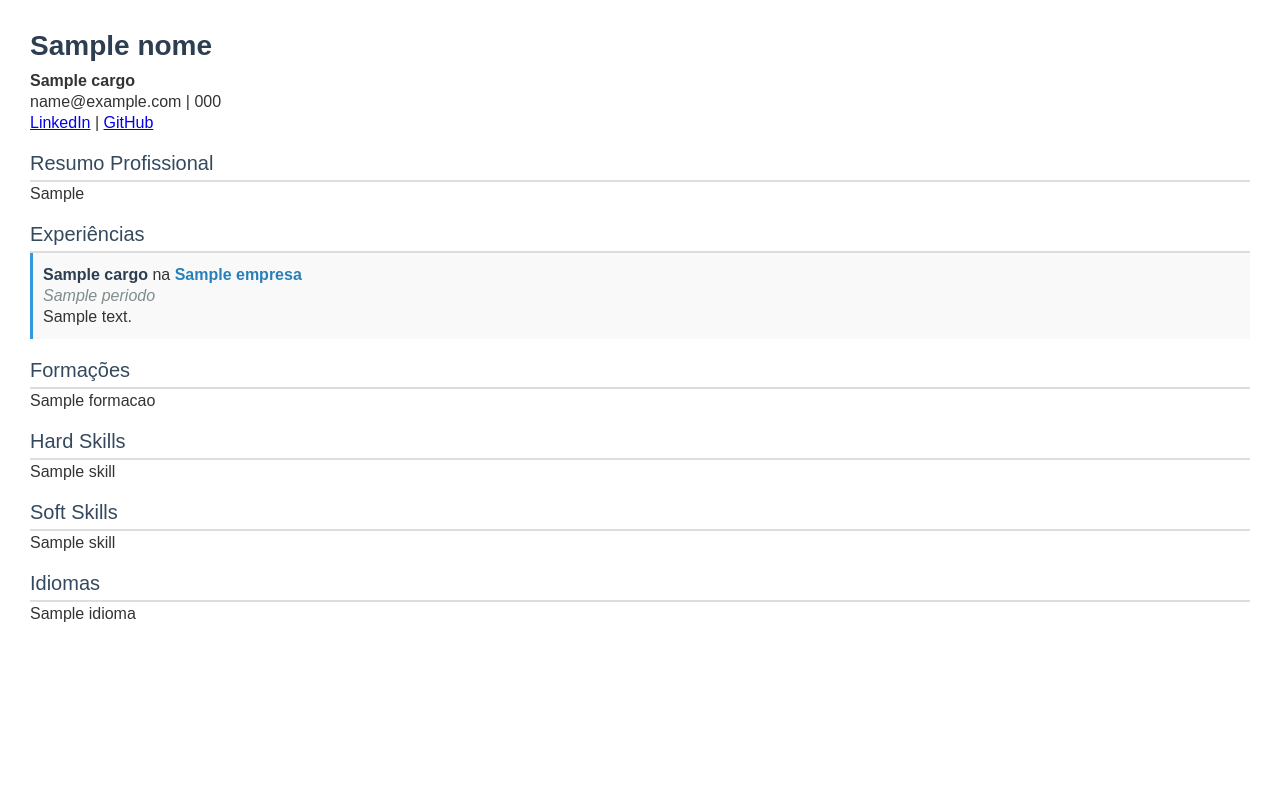
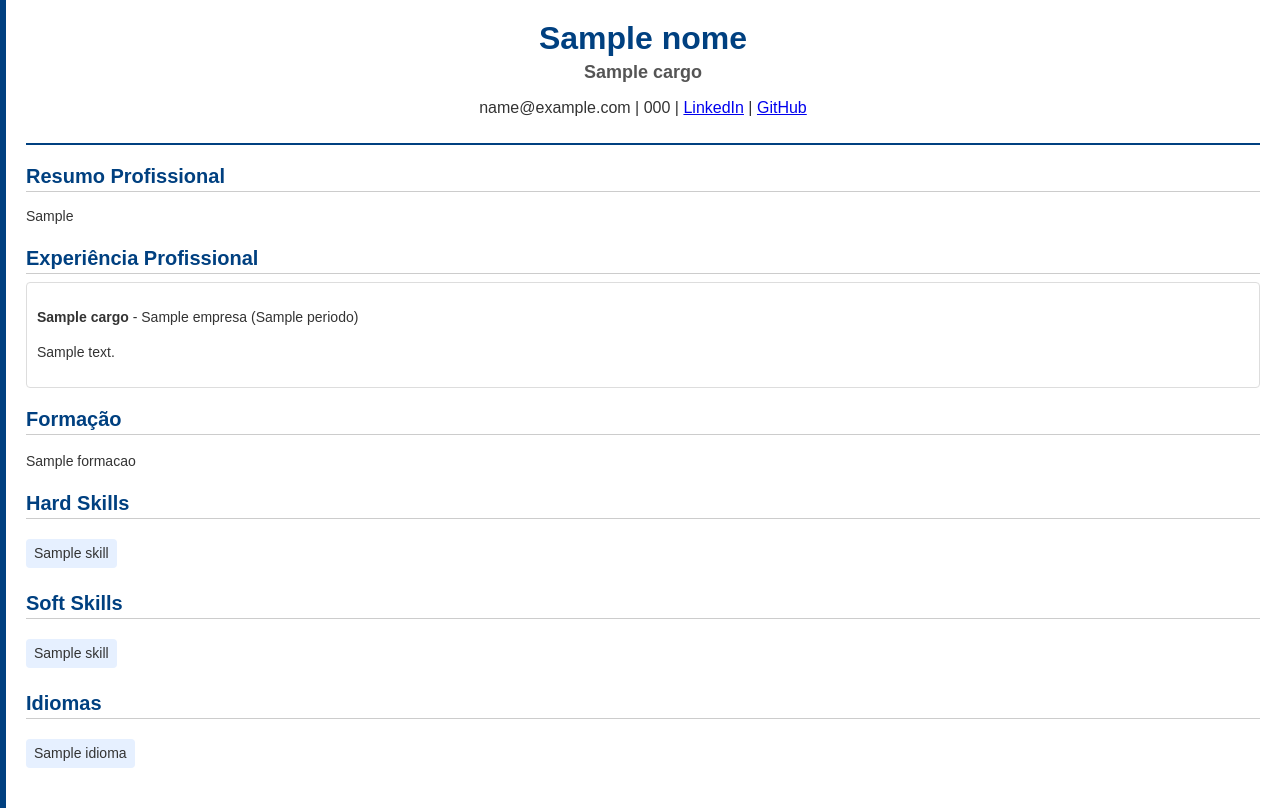
Before and after one commit to Amonvix/noats, a Python web app: template templates/model.html in a window 1280 px wide. Before the commit the page ends 622 px from the top, so only its background shows below. Run offline with Jinja, Linux system fonts and the light colour scheme; the template is opened without the code that fills it: most values are stand-ins (such as "Sample title", 1, 10 or a date in 2020).

Commit message:
Program finished

```diff
--- a/templates/model.html
+++ b/templates/model.html
@@ -1,80 +1,121 @@
 <!DOCTYPE html>
-<html lang="en">
+<html lang="pt-BR">
 <head>
 <meta charset="UTF-8">
-    <title>Currículo</title>
+<title>Currículo - {{ nome }}</title>
 <style>
   body {
     font-family: Arial, sans-serif;
-            margin: 30px;
+    margin: 0;
+    padding: 20px;
     color: #333;
+    border-left: 6px solid #004080;
+    padding-left: 20px;
   }
-        h1 {
-            font-size: 28px;
-            color: #2c3e50;
-            margin-bottom: 10px;
+  .header {
+    text-align: center;
+    padding-bottom: 10px;
+    border-bottom: 2px solid #004080;
   }
-        .section-title {
+  .header h1 {
+    margin: 0;
+    font-size: 32px;
+    color: #004080;
+  }
+  .header h2 {
+    margin: 5px 0 0;
+    font-size: 18px;
+    color: #555;
+  }
+  .section {
+    margin-top: 20px;
+  }
+  .section h3 {
+    margin-bottom: 8px;
+    color: #004080;
     font-size: 20px;
-            margin-top: 20px;
-            border-bottom: 2px solid #ddd;
-            padding-bottom: 5px;
-            color: #34495e;
+    border-bottom: 1px solid #ccc;
+    padding-bottom: 3px;
   }
-        .experiencia {
-            margin-bottom: 15px;
+  .section p, .section li {
+    font-size: 14px;
+    line-height: 1.5;
+  }
+  .skills-list, .experiences-list, .education-list, .languages-list {
+    list-style: none;
+    padding: 0;
+  }
+  .skills-list li, .languages-list li {
+    display: inline-block;
+    margin: 4px 6px 4px 0;
+    background-color: #e6f0ff;
+    padding: 4px 8px;
+    border-radius: 4px;
+  }
+  .experience-block {
+    border: 1px solid #ddd;
     padding: 10px;
-            border-left: 3px solid #3498db;
-            background-color: #f9f9f9;
-        }
-        .experiencia strong {
-            font-size: 16px;
-            color: #2c3e50;
-        }
-        .empresa {
-            font-weight: bold;
-            color: #2980b9;
-        }
-        .periodo {
-            font-style: italic;
-            color: #7f8c8d;
-        }
-        p {
-            margin: 3px 0;
+    margin-bottom: 12px;
+    border-radius: 4px;
   }
 </style>
 </head>
 <body>
+  <div class="header">
     <h1>{{ nome }}</h1>
-    <p><strong>{{ cargo }}</strong></p>
-    <p>{{ email }} | {{ telefone }}</p>
-    <p><a href="{{ linkedin }}">LinkedIn</a> | <a href="{{ github }}">GitHub</a></p>
+    <h2>{{ cargo }}</h2>
+    <p>{{ email }} | {{ telefone }} | <a href="{{ linkedin }}">LinkedIn</a> | <a href="{{ github }}">GitHub</a></p>
+  </div>
 
-    <div class="section-title">Resumo Profissional</div>
+  <div class="section">
+    <h3>Resumo Profissional</h3>
     <p>{{ resumo_profissional }}</p>
+  </div>
 
-    <div class="section-title">Experiências</div>
+  <div class="section">
+    <h3>Experiência Profissional</h3>
     {% for exp in experiencias %}
-    <div class="experiencia">
-        <p><strong>{{ exp.cargo }}</strong> na <span class="empresa">{{ exp.empresa }}</span></p>
-        <p class="periodo">{{ exp.periodo }}</p>
+    <div class="experience-block">
+      <p><strong>{{ exp.cargo }}</strong> - {{ exp.empresa }} ({{ exp.periodo }})</p>
       <p>{{ exp.descricao }}</p>
     </div>
     {% endfor %}
+  </div>
 
-    <div class="section-title">Formações</div>
+  <div class="section">
+    <h3>Formação</h3>
+    <ul class="education-list">
       {% for formacao in formacoes %}
-    <p>{{ formacao }}</p>
+      <li>{{ formacao }}</li>
       {% endfor %}
+    </ul>
+  </div>
 
-    <div class="section-title">Hard Skills</div>
-    <p>{{ hard_skills | join(", ") }}</p>
+  <div class="section">
+    <h3>Hard Skills</h3>
+    <ul class="skills-list">
+      {% for skill in hard_skills %}
+      <li>{{ skill }}</li>
+      {% endfor %}
+    </ul>
+  </div>
 
-    <div class="section-title">Soft Skills</div>
-    <p>{{ soft_skills | join(", ") }}</p>
+  <div class="section">
+    <h3>Soft Skills</h3>
+    <ul class="skills-list">
+      {% for skill in soft_skills %}
+      <li>{{ skill }}</li>
+      {% endfor %}
+    </ul>
+  </div>
 
-    <div class="section-title">Idiomas</div>
-    <p>{{ idiomas | join(", ") }}</p>
-
+  <div class="section">
+    <h3>Idiomas</h3>
+    <ul class="languages-list">
+      {% for idioma in idiomas %}
+      <li>{{ idioma }}</li>
+      {% endfor %}
+    </ul>
+  </div>
 </body>
 </html>
```
Also changed, not shown: 1 other file. Lines whose indentation alone changed are shown as unchanged.
